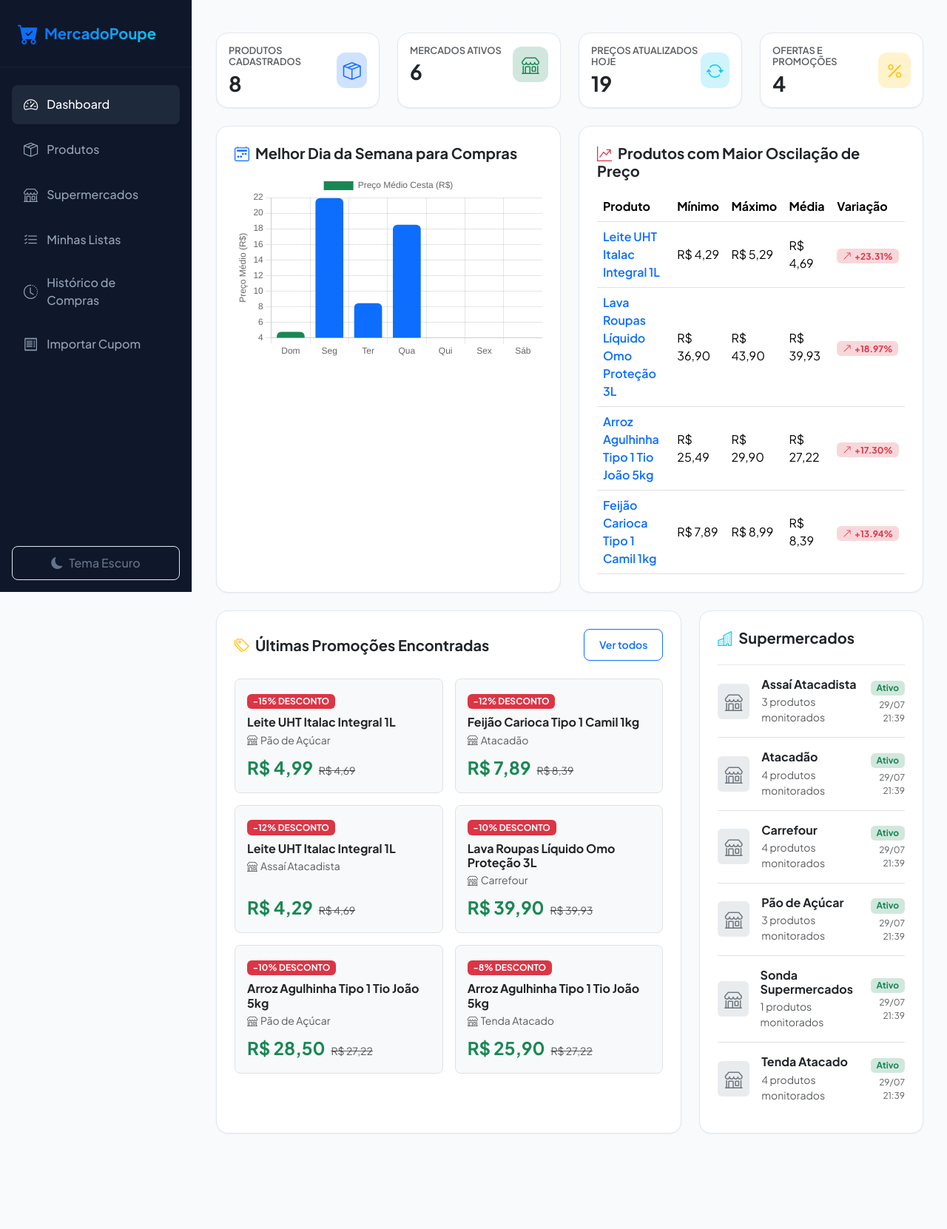
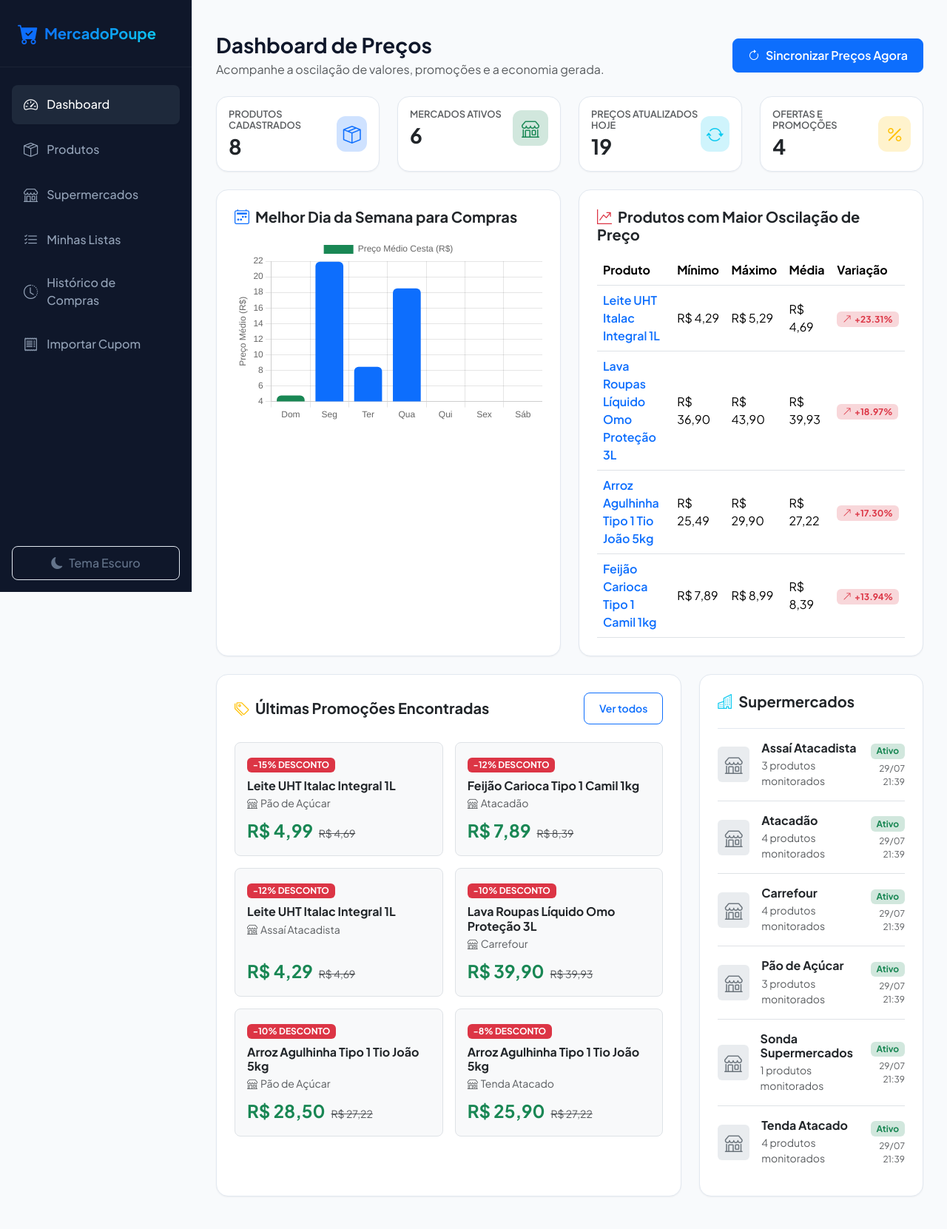
Before and after one commit to phchello/lista_supermercados, a PHP site: page /public/ in a window 1280 px wide. Shown: the whole page at 74% size. Before the commit the page ends 1532 px from the top, so only its background shows below. Run offline with PHP 8.4, Linux system fonts and the light colour scheme; data comes from the database, SQL or seed files in the repository; some libraries are stand-ins or nearby versions.

Commit message:
Add manual price sync button to dashboard

```diff
--- a/public/index.php
+++ b/public/index.php
@@ -52,6 +52,7 @@ if (empty($route)) {
 // Mapeamento de Rotas para Controllers
 $routes = [
     'dashboard' => ['App\Controllers\DashboardController', 'index'],
+    'dashboard/sync' => ['App\Controllers\DashboardController', 'sync'],
     'products' => ['App\Controllers\ProductController', 'index'],
     'products/detail' => ['App\Controllers\ProductController', 'detail'],
     'products/save' => ['App\Controllers\ProductController', 'save'],
--- a/src/Controllers/DashboardController.php
+++ b/src/Controllers/DashboardController.php
@@ -34,6 +34,8 @@ class DashboardController extends BaseController {
         $bestDays = $this->priceRepo->getBestDayToShop();
         $priceOscillation = $this->priceRepo->getPriceOscillation();
 
+        $successMessage = $_GET['success'] ?? null;
+
         $this->render('dashboard', [
             'title' => 'Dashboard de Preços',
             'stats' => $stats,
@@ -41,7 +43,16 @@ class DashboardController extends BaseController {
             'recentUpdates' => $recentUpdates,
             'markets' => $markets,
             'bestDays' => $bestDays,
-            'priceOscillation' => $priceOscillation
+            'priceOscillation' => $priceOscillation,
+            'success' => $successMessage
         ]);
     }
+
+    public function sync() {
+        $scraper = new ScraperService();
+        $stats = $scraper->collectAll();
+
+        $msg = "Coleta concluída! Preços atualizados em " . $stats['markets_processed'] . " mercados ativos. " . $stats['prices_updated'] . " registros gravados.";
+        $this->redirect('dashboard&success=' . urlencode($msg));
+    }
 }
--- a/src/Views/dashboard.php
+++ b/src/Views/dashboard.php
@@ -1,3 +1,15 @@
+<div class="d-flex flex-column flex-md-row align-items-md-center justify-content-between mb-4 gap-3">
+    <div>
+        <h3 class="fw-bold mb-1">Dashboard de Preços</h3>
+        <p class="text-muted mb-0">Acompanhe a oscilação de valores, promoções e a economia gerada.</p>
+    </div>
+    <div>
+        <a href="?route=dashboard/sync" class="btn btn-primary btn-modern d-flex align-items-center gap-2" id="syncPricesBtn">
+            <i class="bi bi-arrow-clockwise"></i> Sincronizar Preços Agora
+        </a>
+    </div>
+</div>
+
 <div class="row g-4 mb-4">
     <!-- Card: Total Produtos -->
     <div class="col-md-3">
```
Also changed, not shown: public/js/app.js.
